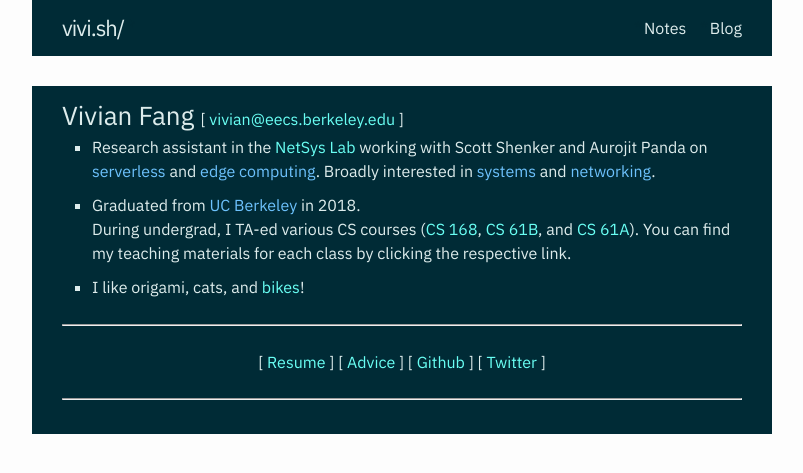
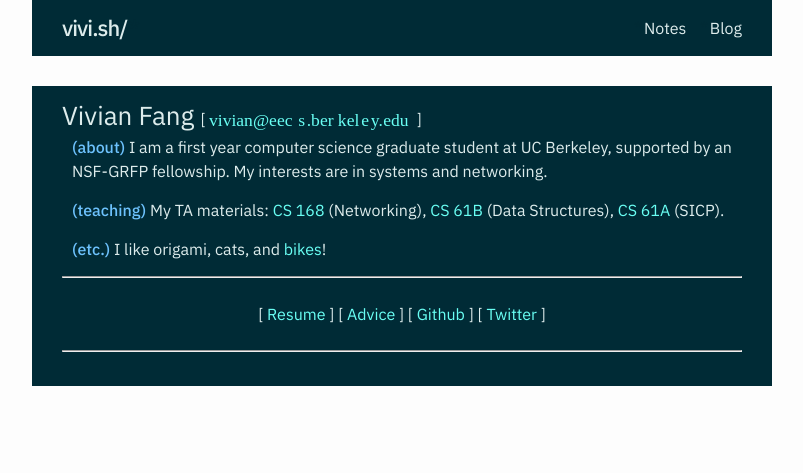
Before and after one commit to secant/secant.github.io, a Jekyll site: the page built from index.md, in a window 1280 px wide. Shown: the top 473 px of the page, without its empty margins (238-1041 px from the left). Built offline with Jekyll 4.4.1, drawn with Linux system fonts in a browser that asks for light colours.

Commit message:
update bio

```diff
--- a/index.html
+++ b/_layouts/index.html
@@ -1,26 +1,14 @@
 ---
 layout: default
-title: Vivian Fang
-meta: EECS student @ UC Berkeley
 ---
 <div class="home">
-  <div id="intro-box" class="text-box">
+  <div class="text-box">
     <div id="name">
-      Vivian Fang <span id="email"></span>
+      Vivian Fang <span class="email-wrapper">[ <img class="email" src="/assets/email.svg" alt="vivian at eecs dot berkeley dot edu"></img> ]</span>
     </div>
-    <ul>
-      <li>
-        Research assistant in the <a href="https://netsys.cs.berkeley.edu">NetSys Lab</a> working with Scott Shenker and Aurojit Panda on <span class="important">serverless</span> and <span class="important">edge computing</span>. Broadly interested in <span class="important">systems</span> and <span class="important">networking</span>.
-      </li>
-      <li>
-        Graduated from <span class="important">UC Berkeley</span> in 2018.
-        <br>
-        During undergrad, I TA-ed various CS courses (<a href="cs168">CS 168</a>, <a href="cs61b">CS 61B</a>, and <a href="cs61a">CS 61A</a>). You can find my teaching materials for each class by clicking the respective link.
-      </li>
-      <li>
-        I like origami, cats, and <a href="https://bicycal.berkeley.edu">bikes</a>!
-      </li>
-    </ul>
+    <div class="indent">
+      {{ content }}
+    </div>
     <hr><br>
     <div align="center">
       <!--
@@ -66,27 +54,3 @@ meta: EECS student @ UC Berkeley
   </div>
   <br>
 </div>
-<script>
-  // Email (Spam Prevention)
-  var username = "vivian";
-  var hostname = "eecs.berkeley.edu";
-  var linktext = username + "@" + hostname;
-  document.getElementById('email').innerHTML = '[ <a href="mailto:' + linktext + '">' + linktext + '</a> ]';
-  var username = "resume";
-  var hostname = "vivi.sh";
-  var linktext = username + "@" + hostname;
-  document.getElementById('resume_email').innerHTML = '<a href="mailto:' + linktext + '">' + linktext + '</a>';
-
-  $('.ext-link-trigger').click(function(e) {
-    var target = $("#" + $(this).attr("click"));
-    console.log($(this).attr("click"));
-    console.log(target.hasClass("fadeout"));
-    if (target.is(":visible")) {
-      target.hide();
-    } else {
-      $(".toggle").hide();
-      target.show();
-    }
-    e.preventDefault();
-  });
-</script>
--- a/_sass/_base.scss
+++ b/_sass/_base.scss
@@ -8,6 +8,16 @@ body {
 /**
  * Some custom text-boxes
  */
+
+span.email-wrapper {
+    font-size: $base-font-size;
+}
+
+img.email {
+    display: inline;
+    height: 1.2em;
+}
+
 .important {
     color: #6DC2FD;
 }
@@ -33,8 +43,13 @@ body {
     font-weight: 600;
 }
 
-.text-box .inside {
-    padding-left: 20px;
+.indent {
+    padding-left: 10px;
+}
+
+.indent strong {
+    font-weight: 500;
+    color: #6DC2FD;
 }
 
 .text-box a {
--- a/_sass/_layout.scss
+++ b/_sass/_layout.scss
@@ -23,7 +23,7 @@
     margin-bottom: 0;
     float: left;
     color: #DDECEC !important;
-	position: relative;
+    position: relative;
     &:after {
         color: #002b36;
         position: absolute;
--- a/assets/css/main.scss
+++ b/assets/css/main.scss
@@ -9,7 +9,7 @@
  */
 
 @charset "utf-8";
-@import url('https://fonts.googleapis.com/css?family=IBM+Plex+Sans:400,600');
+@import url('https://fonts.googleapis.com/css?family=IBM+Plex+Sans:400,500,600');
 @import url('https://fonts.googleapis.com/css?family=Roboto+Mono:300');
 
 // Our variables
--- /dev/null
+++ b/index.md
@@ -0,0 +1,12 @@
+---
+layout: index
+title: Vivian Fang
+meta: EECS student @ UC Berkeley
+---
+**(about)** I am a first year computer science graduate student at UC Berkeley,
+supported by an NSF-GRFP fellowship. My interests are in systems and networking.
+
+**(teaching)** My TA materials: [CS 168](cs168) (Networking),
+[CS 61B](cs61b) (Data Structures), [CS 61A](cs61a) (SICP).
+
+**(etc.)** I like origami, cats, and [bikes](https://bicycal.berkeley.edu)!
```
Also changed, not shown: assets/email.svg (added).
